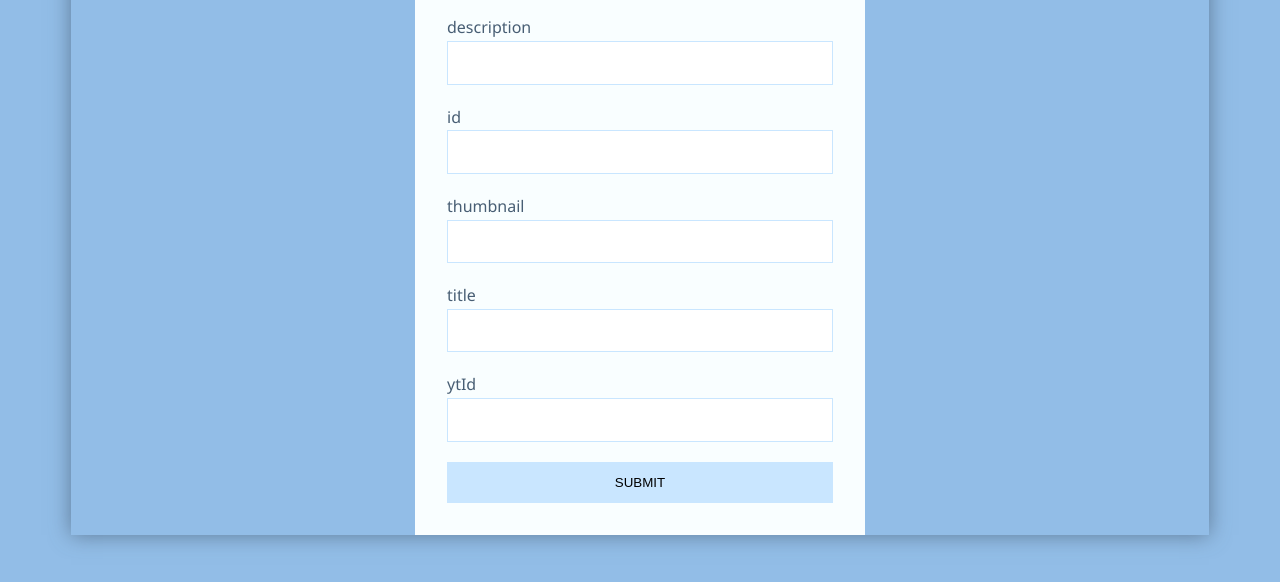
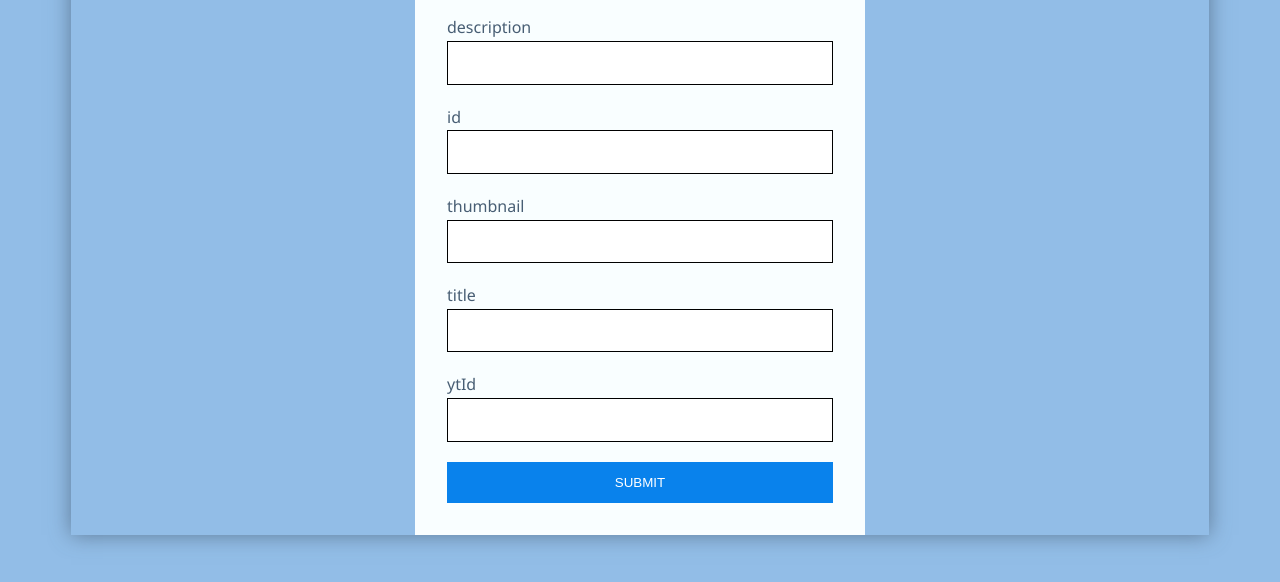
Before and after one commit to DcDobariya/firebasecontact-master, a website: page index.html in a window 1280 px wide. Shown: the part 218-800 px from the top of the page. Drawn offline with nearby package versions, Linux system fonts and the light colour scheme.

Commit message:
hover change

```diff
--- a/index.html
+++ b/index.html
@@ -90,19 +90,20 @@
     .contact form textarea {
       width: 100%;
       padding: 1em;
-      border: 1px solid #c9e6ff;
+      border: 1px solid #000;
     }
 
     .contact form button {
-      background: #c9e6ff;
+      background: #0982ec;
       border: 0;
+      color: white;
       text-transform: uppercase;
     }
 
     .contact form button:hover,
     .contact form button:focus {
-      background: #92bde7;
-      color: #fff;
+      background: #02fd62;
+      color: black;
       outline: 0;
       transition: background-color 2s ease-out;
     }
```
